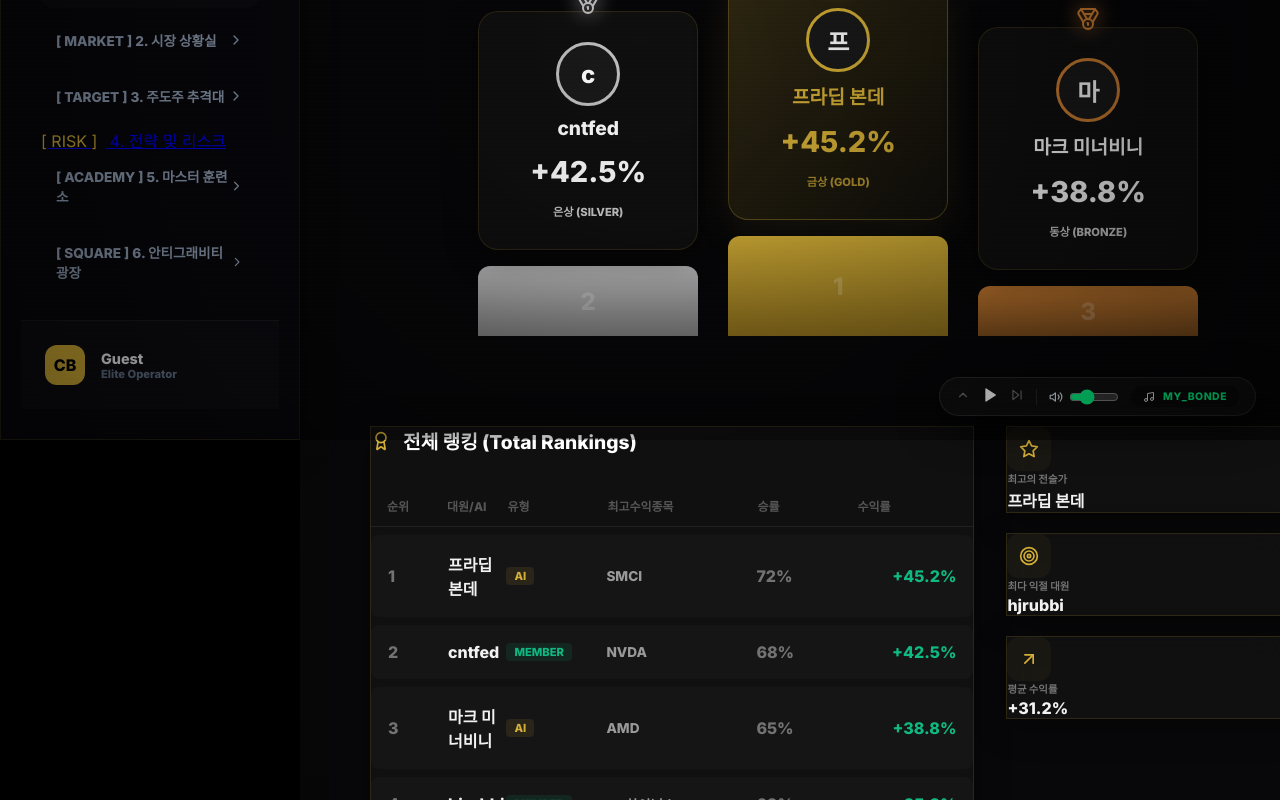
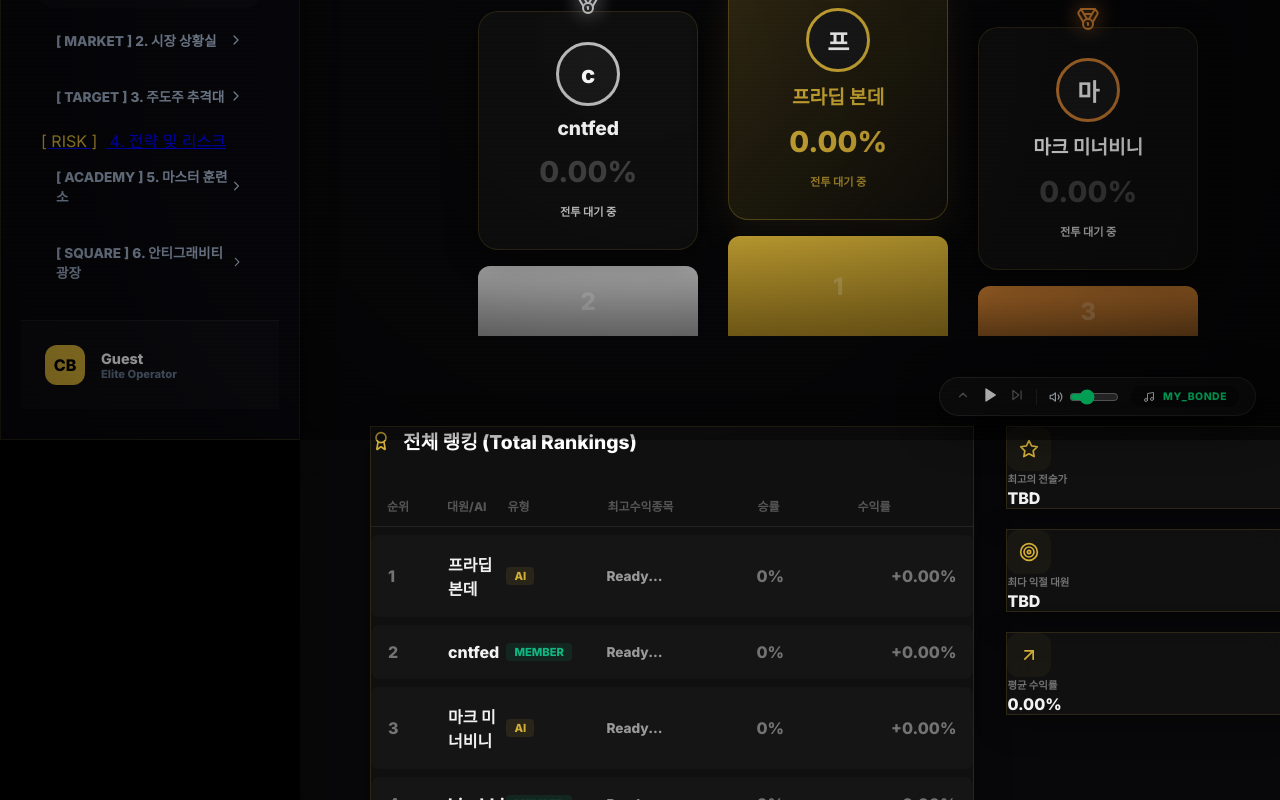
Before and after one commit to turtle-scanner/AUTO-BONDE, a Next.js app in the folder v6_terminal/: page /strategy/performance in a window 1280 px wide. Shown: the part 360-1160 px from the top of the page. Built offline with nearby package versions, Linux system fonts and the light colour scheme.

Commit message:
Reset: Initialize AI Performance yields to 0.00% for live launch (8-g)

```diff
--- a/v6_terminal/app/strategy/performance/page.tsx
+++ b/v6_terminal/app/strategy/performance/page.tsx
@@ -23,18 +23,20 @@ interface Ranker {
   winRate: number;
 }
 
+// 모든 수익률을 0.00%로 초기화하여 실전 가동 준비
 const rankers: Ranker[] = [
-  { id: 1, name: "프라딥 본데", type: "AI", yield: 45.2, bestStock: "SMCI", winRate: 72 },
-  { id: 2, name: "cntfed", type: "MEMBER", yield: 42.5, bestStock: "NVDA", winRate: 68 },
-  { id: 3, name: "마크 미너비니", type: "AI", yield: 38.8, bestStock: "AMD", winRate: 65 },
-  { id: 4, name: "hjrubbi", type: "MEMBER", yield: 35.2, bestStock: "SK하이닉스", winRate: 62 },
-  { id: 5, name: "윌리엄 오닐", type: "AI", yield: 32.5, bestStock: "AAPL", winRate: 60 },
-  { id: 6, name: "fire33", type: "MEMBER", yield: 24.8, bestStock: "현대차", winRate: 58 },
-  { id: 7, name: "스탠 와인스태인", type: "AI", yield: 22.1, bestStock: "MSFT", winRate: 55 },
-  { id: 8, name: "sebinhi", type: "MEMBER", yield: 18.5, bestStock: "삼성전자", winRate: 52 },
+  { id: 1, name: "프라딥 본데", type: "AI", yield: 0.0, bestStock: "Ready...", winRate: 0 },
+  { id: 2, name: "cntfed", type: "MEMBER", yield: 0.0, bestStock: "Ready...", winRate: 0 },
+  { id: 3, name: "마크 미너비니", type: "AI", yield: 0.0, bestStock: "Ready...", winRate: 0 },
+  { id: 4, name: "hjrubbi", type: "MEMBER", yield: 0.0, bestStock: "Ready...", winRate: 0 },
+  { id: 5, name: "윌리엄 오닐", type: "AI", yield: 0.0, bestStock: "Ready...", winRate: 0 },
+  { id: 6, name: "fire33", type: "MEMBER", yield: 0.0, bestStock: "Ready...", winRate: 0 },
+  { id: 7, name: "스탠 와인스태인", type: "AI", yield: 0.0, bestStock: "Ready...", winRate: 0 },
+  { id: 8, name: "sebinhi", type: "MEMBER", yield: 0.0, bestStock: "Ready...", winRate: 0 },
 ];
 
 export default function StrategyPerformance() {
+  // 초기화 상태이므로 순위는 이름순 혹은 ID순으로 정렬된 상태로 표시
   const top3 = rankers.slice(0, 3);
   const rest = rankers.slice(3);
 
@@ -45,7 +47,7 @@ export default function StrategyPerformance() {
         <h1 className="main-title">
           <Trophy size={48} className="gold-icon" /> [ 이달의 전리품 수상 ]
         </h1>
-        <p className="sub-title">2026년 5월 - AI 요원 및 정예 대원 수익률 명예의 전당</p>
+        <p className="sub-title">2026년 5월 - AI 요원 및 정예 대원 수익률 명예의 전당 (실전 가동 준비 중)</p>
       </div>
 
       {/* Podium Section */}
@@ -56,8 +58,8 @@ export default function StrategyPerformance() {
           <div className="podium-card glass">
             <div className="avatar-box silver-border">{top3[1].name[0]}</div>
             <h3 className="rank-name">{top3[1].name}</h3>
-            <div className="rank-yield">+{top3[1].yield}%</div>
-            <div className="rank-label">은상 (SILVER)</div>
+            <div className="rank-yield">{top3[1].yield.toFixed(2)}%</div>
+            <div className="rank-label">전투 대기 중</div>
           </div>
           <div className="base silver-base">2</div>
         </div>
@@ -68,8 +70,8 @@ export default function StrategyPerformance() {
           <div className="podium-card glass-gold">
             <div className="avatar-box gold-border">{top3[0].name[0]}</div>
             <h3 className="rank-name gold-text">{top3[0].name}</h3>
-            <div className="rank-yield gold-text">+{top3[0].yield}%</div>
-            <div className="rank-label gold-text">금상 (GOLD)</div>
+            <div className="rank-yield gold-text">{top3[0].yield.toFixed(2)}%</div>
+            <div className="rank-label gold-text">전투 대기 중</div>
             <div className="sparkle-effects">
               <Sparkles className="s1" size={16} />
               <Sparkles className="s2" size={12} />
@@ -84,8 +86,8 @@ export default function StrategyPerformance() {
           <div className="podium-card glass">
             <div className="avatar-box bronze-border">{top3[2].name[0]}</div>
             <h3 className="rank-name">{top3[2].name}</h3>
-            <div className="rank-yield">+{top3[2].yield}%</div>
-            <div className="rank-label">동상 (BRONZE)</div>
+            <div className="rank-yield">{top3[2].yield.toFixed(2)}%</div>
+            <div className="rank-label">전투 대기 중</div>
           </div>
           <div className="base bronze-base">3</div>
         </div>
@@ -111,7 +113,7 @@ export default function StrategyPerformance() {
                 <span className={`row-type ${r.type.toLowerCase()}`}>{r.type}</span>
                 <span className="row-stock">{r.bestStock}</span>
                 <span className="row-win">{r.winRate}%</span>
-                <span className="row-yield">+{r.yield}%</span>
+                <span className="row-yield">{r.yield >= 0 ? '+' : ''}{r.yield.toFixed(2)}%</span>
               </div>
             ))}
           </div>
@@ -123,21 +125,21 @@ export default function StrategyPerformance() {
             <div className="m-icon"><Star size={20} className="gold" /></div>
             <div className="m-info">
               <span className="m-label">최고의 전술가</span>
-              <span className="m-val">프라딥 본데</span>
+              <span className="m-val">TBD</span>
             </div>
           </GlassCard>
           <GlassCard className="mini-stat">
             <div className="m-icon"><Target size={20} className="gold" /></div>
             <div className="m-info">
               <span className="m-label">최다 익절 대원</span>
-              <span className="m-val">hjrubbi</span>
+              <span className="m-val">TBD</span>
             </div>
           </GlassCard>
           <GlassCard className="mini-stat bg-gold-tint">
             <div className="m-icon"><ArrowUpRight size={20} className="gold" /></div>
             <div className="m-info">
               <span className="m-label">평균 수익률</span>
-              <span className="m-val">+31.2%</span>
+              <span className="m-val">0.00%</span>
             </div>
           </GlassCard>
         </div>
@@ -170,7 +172,7 @@ export default function StrategyPerformance() {
         .bronze { color: #CD7F32; }
 
         .rank-name { font-size: 1.2rem; font-weight: 900; margin: 0; }
-        .rank-yield { font-size: 1.8rem; font-weight: 950; margin: 4px 0; }
+        .rank-yield { font-size: 1.8rem; font-weight: 950; margin: 4px 0; color: #444; }
         .rank-label { font-size: 0.7rem; font-weight: 900; opacity: 0.8; }
         .gold-text { color: #d4af37; }
 
@@ -201,7 +203,7 @@ export default function StrategyPerformance() {
         .row-type.member { background: rgba(16, 185, 129, 0.1); color: #10b981; }
         .row-stock { font-size: 0.85rem; color: #999; font-weight: 700; }
         .row-win { font-weight: 700; color: #737373; }
-        .row-yield { font-weight: 900; color: #10b981; text-align: right; }
+        .row-yield { font-weight: 900; color: #737373; text-align: right; }
 
         .stats-column { display: flex; flex-direction: column; gap: 20px; }
         .mini-stat { padding: 20px; display: flex; align-items: center; gap: 16px; }
```
